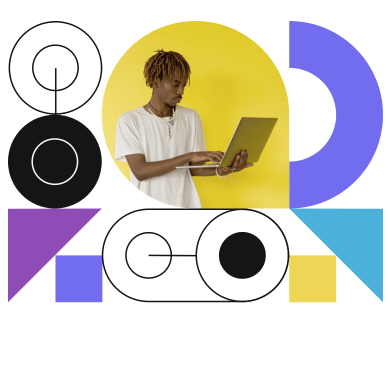
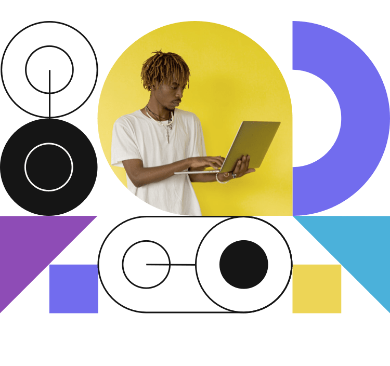
Before and after one commit to twoicedstone/intro-section.github.io, a plain HTML site: page index.html in a window 390 px wide. Shown: the part 75-441 px from the top of the page. Drawn offline with Linux system fonts and the light colour scheme.

Commit message:
Update intro-section.css
Changed mobile hero image width and container width to 100vw.

```diff
--- a/intro-section.css
+++ b/intro-section.css
@@ -14,7 +14,7 @@ body {
 }
 
 .container {
-	width: 375px;
+	width: 100vw;
 	min-height: 100vh;
 	background-color: hsl(0, 0%, 100%);
 }
@@ -34,7 +34,7 @@ body {
 }
 
 #mobile-hero {
-	width: 375px;
+	width: 100vw;
 }
 
 #desktop-hero {
```
